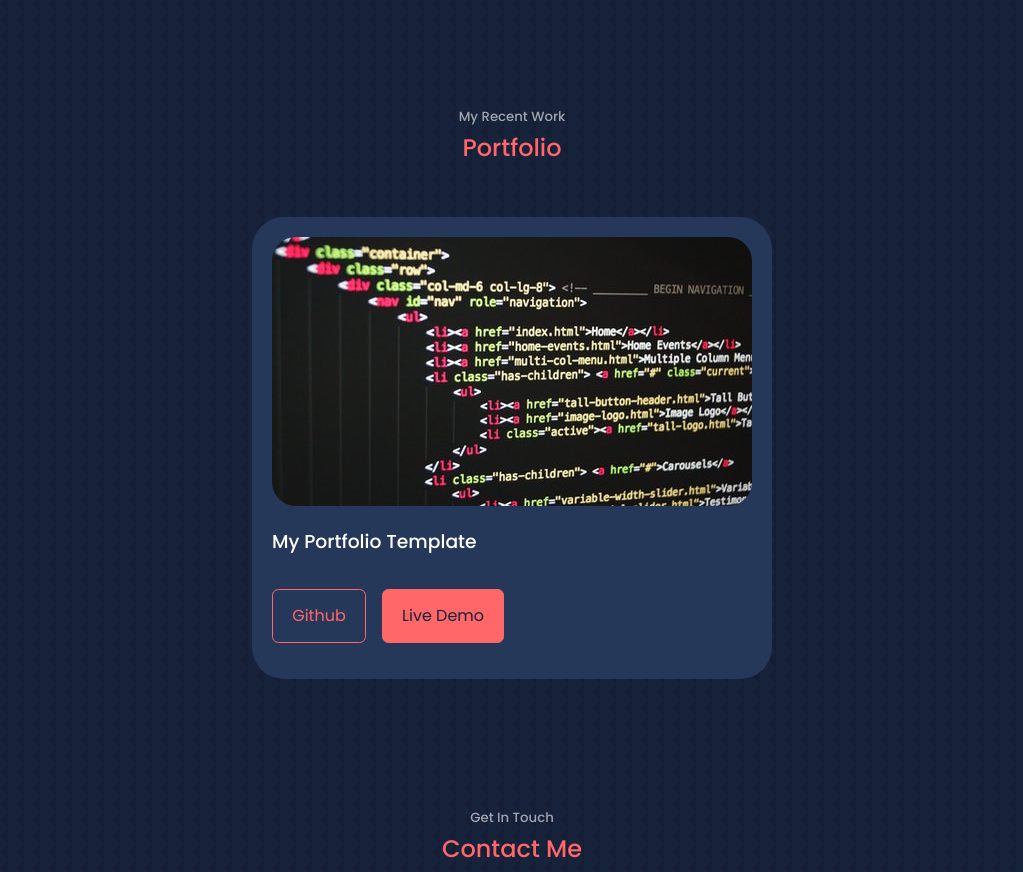
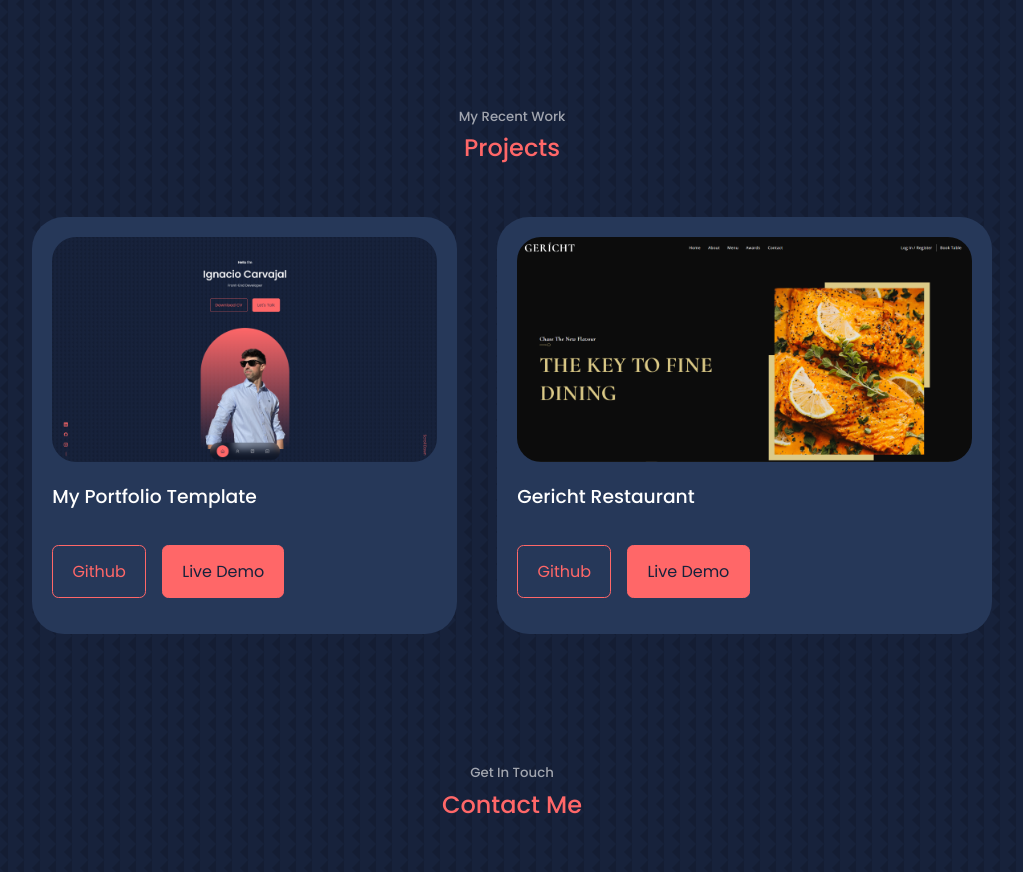
Before and after one commit to NachoCarher/portfolio, a React (Create React App) app: page / in a window 1280 px wide. Shown: the part 3380-4252 px from the top of the page, without its empty margins (128-1151 px from the left). Built offline with nearby package versions, Linux system fonts and the light colour scheme.

Commit message:
Added gericht restaurant project entry

```diff
--- a/src/components/portfolio/Portfolio.jsx
+++ b/src/components/portfolio/Portfolio.jsx
@@ -1,6 +1,7 @@
 import React from 'react'
 import './portfolio.css'
-import IMG1 from '../../assets/pexels-pixabay-270404.jpg'
+import IMG1 from '../../assets/portfolio-img-sm.PNG'
+import IMG2 from '../../assets/gericht-restaurant-img-sm.PNG'
 
 
 const data = [
@@ -10,6 +11,13 @@ const data = [
     title: 'My Portfolio Template',
     github: 'https://github.com/NachoCarher/portfolio',
     demo: "https://nachocarher.github.io/portfolio/"
+  },
+  {
+    id: 2,
+    image: IMG2,
+    title: 'Gericht Restaurant',
+    github: 'https://github.com/NachoCarher/gericht-restaurant',
+    demo: "https://www.google.com"
   }
 ]
 
@@ -17,7 +25,7 @@ const Portfolio = () => {
   return (
     <section id='portfolio'>
       <h5>My Recent Work</h5>
-      <h2>Portfolio</h2>
+      <h2>Projects</h2>
 
       <div className="container portfolio__container">
         {
```
Also changed, not shown: src/assets/gericht-restaurant-img-sm.PNG (added), src/assets/portfolio-img-sm.PNG (added).
